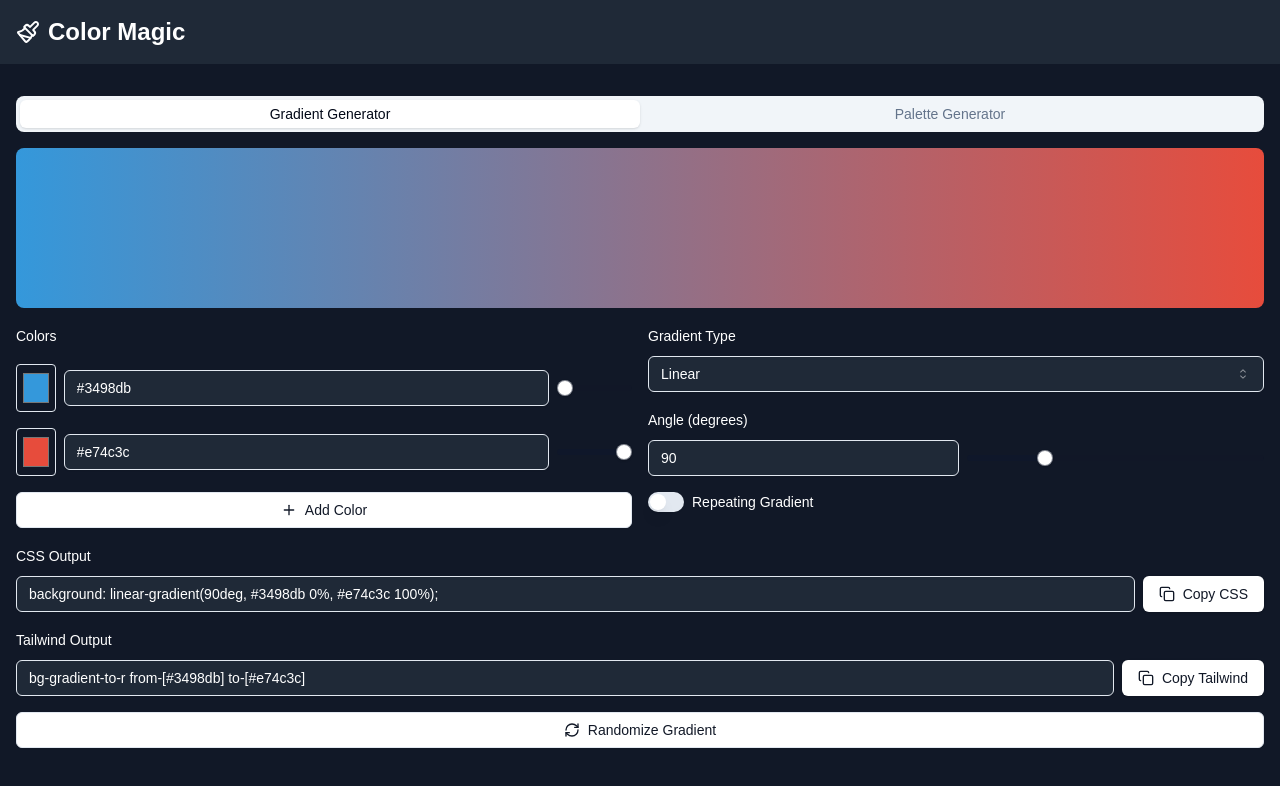
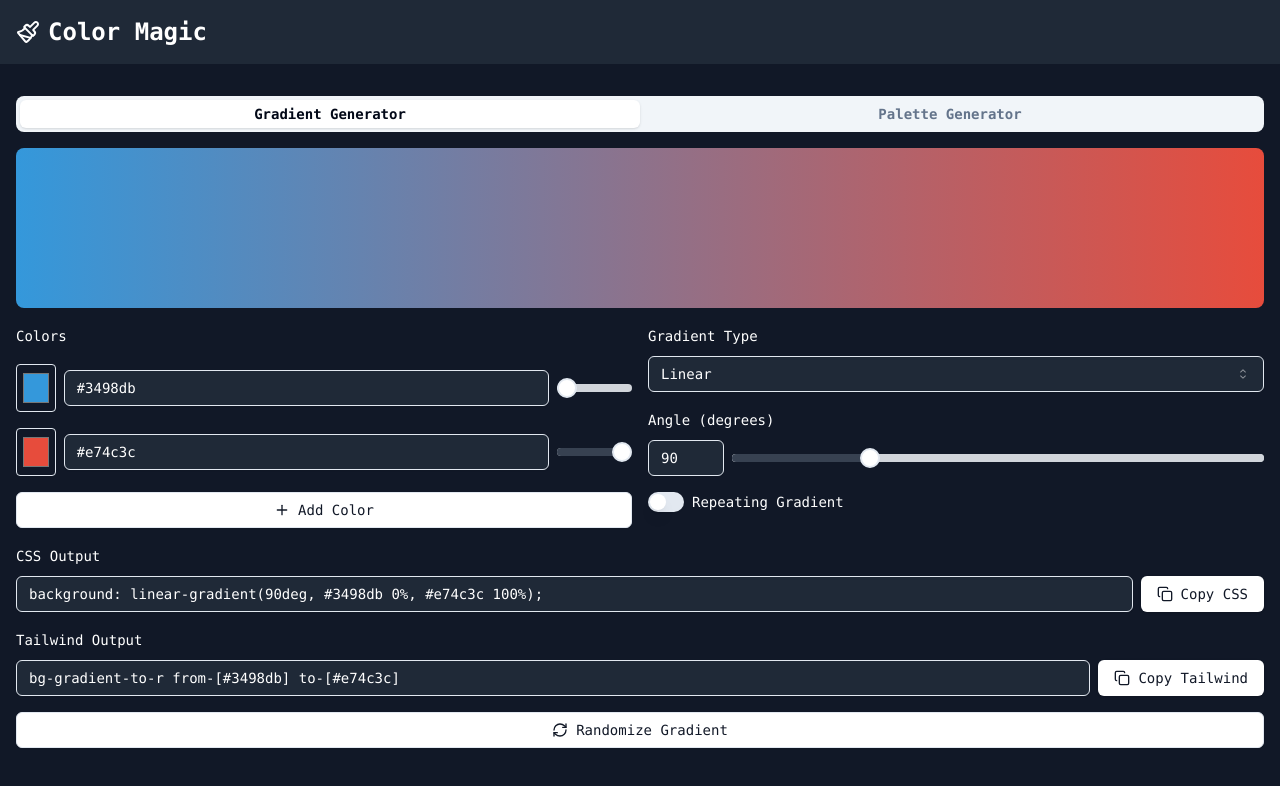
Before and after one commit to FabuTheFool/Color-Magic, a Next.js app: page / in a window 1280 px wide. Shown: the top 786 px of the page. Built offline with nearby package versions, Linux system fonts and the light colour scheme.

Commit message:
Small visual changes
Toast Privider added, slider components added and fixed, font changes, and small fixes

```diff
--- a/app/Colors/color-magic.tsx
+++ b/app/Colors/color-magic.tsx
@@ -4,15 +4,27 @@
 /* eslint-disable prefer-const */
 
 import { useState, useCallback } from 'react'
-import { Paintbrush, Copy, RefreshCw, Plus, Minus } from 'lucide-react'
-import { Button } from "@/components/ui/button"
+import { useToast } from "@/components/ui/use-toast"
+import { ToastProvider, ToastViewport } from "@/components/ui/toast"
+import { Paintbrush, Plus, Minus, Copy, RefreshCw } from 'lucide-react'
 import { Input } from "@/components/ui/input"
 import { Label } from "@/components/ui/label"
-import { Select, SelectContent, SelectItem, SelectTrigger, SelectValue } from "@/components/ui/select"
+import { Button } from "@/components/ui/button"
 import { Slider } from "@/components/ui/slider"
 import { Switch } from "@/components/ui/switch"
-import { Tabs, TabsContent, TabsList, TabsTrigger } from "@/components/ui/tabs"
-import { useToast } from "@/components/ui/use-toast"
+import {
+  Select,
+  SelectContent,
+  SelectItem,
+  SelectTrigger,
+  SelectValue,
+} from "@/components/ui/select"
+import {
+  Tabs,
+  TabsContent,
+  TabsList,
+  TabsTrigger,
+} from "@/components/ui/tabs"
 
 export function ColorMagicComponent() {
   const { toast } = useToast()
@@ -231,21 +243,22 @@ export function ColorMagicComponent() {
   }, [paletteColors, toast])
 
   return (
+    <ToastProvider>
       <div className="min-h-screen bg-gray-900 text-white">
         <header className="bg-gray-800 py-4">
           <div className="container mx-auto px-4">
-          <h1 className="text-2xl font-bold flex items-center">
-            <Paintbrush className="w-6 h-6 mr-2" />
+            <h1 className="text-2xl font-bold flex items-center font-mono">
+              <Paintbrush className="w-6 h-6 mr-2 " />
               Color Magic
             </h1>
           </div>
         </header>
 
         <main className="container mx-auto px-4 py-8">
-        <Tabs defaultValue="gradient" className="space-y-4">
+          <Tabs defaultValue="gradient" className="space-y-4 font-mono">
             <TabsList className="grid w-full grid-cols-2">
-            <TabsTrigger value="gradient">Gradient Generator</TabsTrigger>
-            <TabsTrigger value="palette">Palette Generator</TabsTrigger>
+              <TabsTrigger value="gradient" className='font-semibold'>Gradient Generator</TabsTrigger>
+              <TabsTrigger value="palette" className='font-semibold'>Palette Generator</TabsTrigger>
             </TabsList>
 
             <TabsContent value="gradient" className="space-y-4">
@@ -280,7 +293,7 @@ export function ColorMagicComponent() {
                           variant="ghost"
                           size="icon"
                           onClick={() => removeGradientColor(index)}
-                        className="text-red-500 hover:text-red-400"
+                          className="text-red-500 bg-white p-3 rounded hover:text-red-400"
                         >
                           <Minus className="h-4 w-4" />
                         </Button>
@@ -320,14 +333,22 @@ export function ColorMagicComponent() {
                           onChange={(e) => setAngle(Number(e.target.value))}
                           min="0"
                           max="360"
-                        className="bg-gray-800 text-white"
+                          className="bg-gray-800 text-white w-20"
                         />
+                        <div className="relative w-full h-2 bg-gray-300 rounded-full">
                           <Slider
                             value={[angle]}
                             onValueChange={(value) => setAngle(value[0])}
                             max={360}
                             step={1}
-                        className="w-full"                      />
+                            className="absolute inset-0"
+                            style={{
+                              // Estilos para el track del slider
+                              '--slider-track-background': '#D1D5DB', // Gris claro
+                              '--slider-range-background': '#f4f4f4 ', // Gris claro para la parte activa
+                            } as React.CSSProperties}
+                          />
+                        </div>
                       </div>
                     </div>
                   )}
@@ -351,7 +372,7 @@ export function ColorMagicComponent() {
                     readOnly
                     className="flex-grow bg-gray-800 text-white"
                   />
-                <Button onClick={copyGradientCSS} className="flex items-center bg-white text-gray-900 hover:bg-gray-100">
+                  <Button onClick={copyGradientCSS} className="flex items-center bg-white text-gray-900 hover:bg-gray-200">
                     <Copy className="w-4 h-4 mr-2" />
                     Copy CSS
                   </Button>
@@ -366,7 +387,7 @@ export function ColorMagicComponent() {
                     readOnly
                     className="flex-grow bg-gray-800 text-white"
                   />
-                <Button onClick={copyGradientTailwind} className="flex items-center bg-white text-gray-900 hover:bg-gray-100 hover:text-white">
+                  <Button onClick={copyGradientTailwind} className="flex items-center bg-white text-gray-900 hover:bg-gray-100">
                     <Copy className="w-4 h-4 mr-2" />
                     Copy Tailwind
                   </Button>
@@ -402,7 +423,7 @@ export function ColorMagicComponent() {
                           variant="ghost"
                           size="icon"
                           onClick={() => removeBaseColor(index)}
-                        className="text-red-500 hover:text-red-400"
+                          className="text-red-500 hover:text-red-400 bg-white p-3 rounded hover:bg-gray-200"
                         >
                           <Minus className="h-4 w-4" />
                         </Button>
@@ -447,11 +468,11 @@ export function ColorMagicComponent() {
                   ))}
                 </div>
                 <div className="flex space-x-2">
-                <Button onClick={copyPaletteColors} className="flex-1 flex items-center justify-center bg-white text-gray-900">
+                  <Button onClick={copyPaletteColors} className="flex-1 flex items-center justify-center bg-white text-gray-900 hover:bg-gray-200">
                     <Copy className="w-4 h-4 mr-2" />
                     Copy CSS
                   </Button>
-                <Button onClick={copyPaletteTailwind} className="flex-1 flex items-center justify-center bg-white text-gray-900">
+                  <Button onClick={copyPaletteTailwind} className="flex-1 flex items-center justify-center bg-white text-gray-900 hover:bg-gray-200">
                     <Copy className="w-4 h-4 mr-2" />
                     Copy Tailwind
                   </Button>
@@ -460,6 +481,8 @@ export function ColorMagicComponent() {
             </TabsContent>
           </Tabs>
         </main>
+        <ToastViewport />
       </div>
+    </ToastProvider>
   )
 }
--- a/app/globals.css
+++ b/app/globals.css
@@ -10,6 +10,7 @@ body {
   .text-balance {
     text-wrap: balance;
   }
+
 }
 
 @layer base {
@@ -68,6 +69,7 @@ body {
   }
 }
 
+
 @layer base {
   * {
     @apply border-border;
--- a/app/page.tsx
+++ b/app/page.tsx
@@ -1,5 +1,13 @@
+
+
 import { ColorMagicComponent } from "@/app/Colors/color-magic"
+import { ToastProvider, ToastViewport } from "@/components/ui/toast"
 
 export default function Page() {
-  return <ColorMagicComponent />
+  return (
+    <ToastProvider>
+      <ColorMagicComponent />
+      <ToastViewport />
+    </ToastProvider>
+  )
 }
--- a/components/ui/slider.tsx
+++ b/components/ui/slider.tsx
@@ -17,10 +17,10 @@ const Slider = React.forwardRef<
     )}
     {...props}
   >
-    <SliderPrimitive.Track className="relative h-1.5 w-full grow overflow-hidden rounded-full bg-primary/20">
-      <SliderPrimitive.Range className="absolute h-full bg-primary" />
+    <SliderPrimitive.Track className="relative h-2 w-full grow overflow-hidden rounded-full bg-gray-300">
+      <SliderPrimitive.Range className="absolute h-full bg-gray-700" />
     </SliderPrimitive.Track>
-    <SliderPrimitive.Thumb className="block h-4 w-4 rounded-full border border-primary/50 bg-background shadow transition-colors focus-visible:outline-none focus-visible:ring-1 focus-visible:ring-ring disabled:pointer-events-none disabled:opacity-50" />
+    <SliderPrimitive.Thumb className="block h-5 w-5 rounded-full border-2  bg-white ring-offset-background transition-colors focus-visible:outline-none focus-visible:ring-2 focus-visible:ring-ring focus-visible:ring-offset-2 disabled:pointer-events-none disabled:opacity-50" />
   </SliderPrimitive.Root>
 ))
 Slider.displayName = SliderPrimitive.Root.displayName
--- a/components/ui/use-toast.tsx
+++ b/components/ui/use-toast.tsx
@@ -7,7 +7,7 @@ import type {
 } from "@/components/ui/toast"
 
 const TOAST_LIMIT = 1
-const TOAST_REMOVE_DELAY = 1000000
+const TOAST_REMOVE_DELAY = 3000
 
 type ToasterToast = ToastProps & {
   id: string
```
Lines whose indentation alone changed are shown as unchanged.
